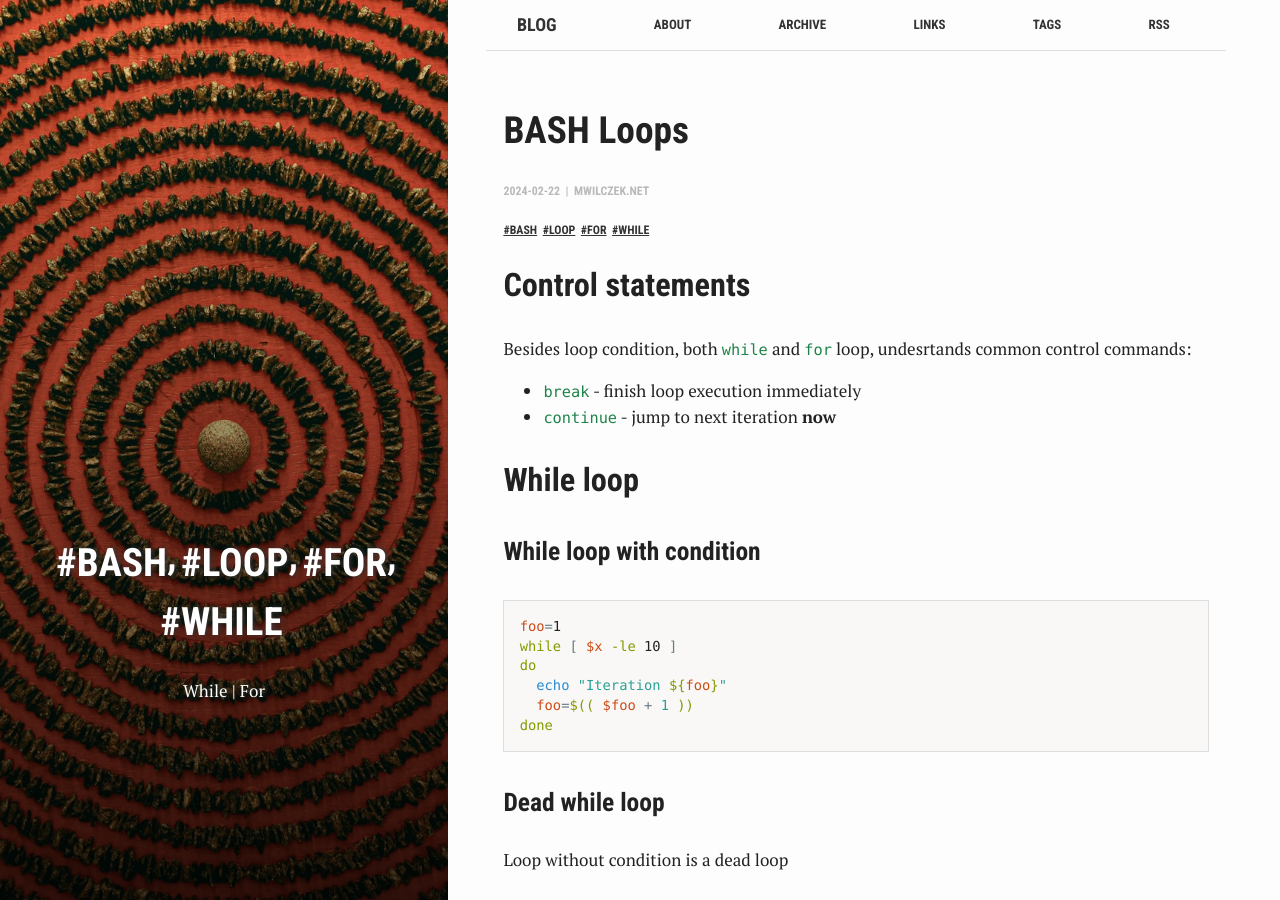
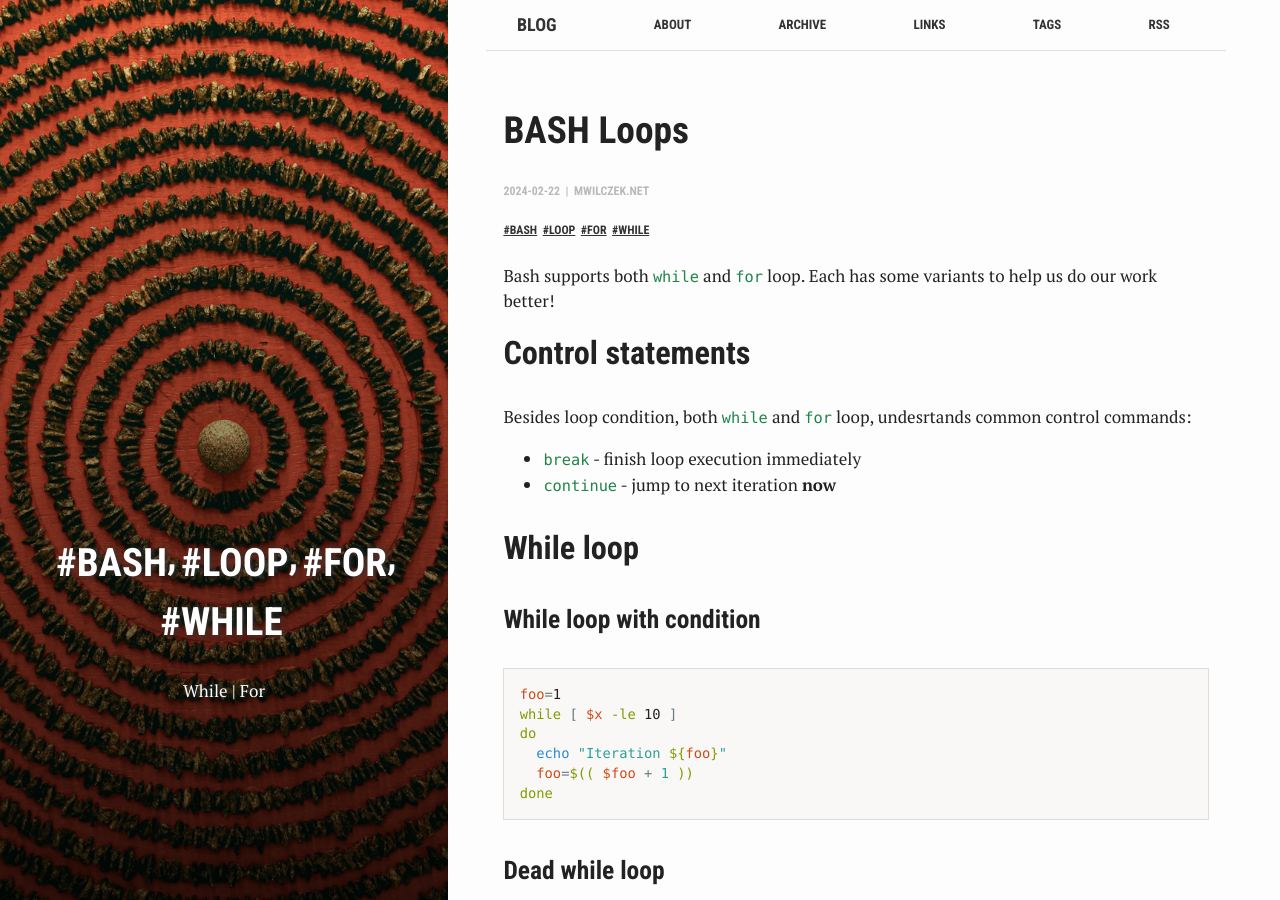
Before and after one commit to mwilczek-net/blog.mwilczek.net, a Jekyll site: the page built from _posts/2024-02-22-bash-loops.md, in a window 1280 px wide and 900 px high. Built offline with Jekyll 4.4.1, drawn with Linux system fonts in a browser that asks for light colours.

Commit message:
Introduction

```diff
--- a/_posts/2024-02-22-bash-loops.md
+++ b/_posts/2024-02-22-bash-loops.md
@@ -14,6 +14,8 @@ references:
   "https://www.cyberciti.biz/faq/bash-for-loop/":
 
 ---
+
+Bash supports both `while` and `for` loop. Each has some variants to help us do our work better!
 
 ## Control statements
 
```
